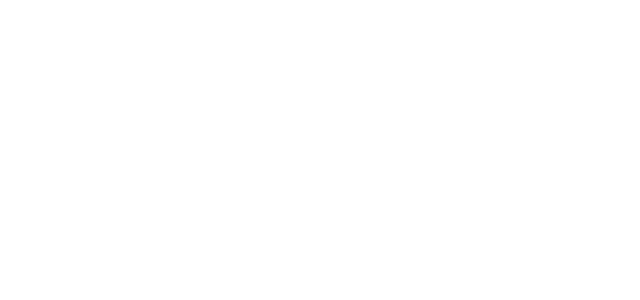
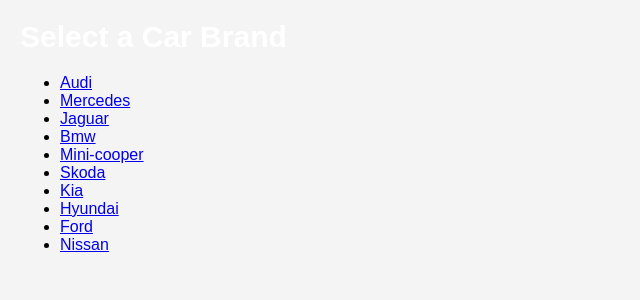
Before and after one commit to VedhaShree2405/react.ts-vehicle-management, a React app: page /brands in a window 1280 px wide. Before the commit this address had no page. Shown: the top 300 px of the page, without its empty margins (0-640 px from the left). Built offline with nearby package versions, Linux system fonts and the light colour scheme.

Commit message:
add vehicles for brand and styling it

```diff
--- a/src/App.js
+++ b/src/App.js
@@ -3,6 +3,7 @@
 import { BrowserRouter as Router, Routes, Route } from 'react-router-dom';
 import { LoginForm } from './components/LoginForm';
 import { Home } from './components/Home';
+import {Brands} from './components/Brands';
 
 function App() {
     return (
@@ -10,6 +11,7 @@
             <Routes>
                 <Route path="/" element={<LoginForm />} />
                 <Route path="/home" element={<Home />} />
+                <Route path="brands/*" element={<Brands />} />
             </Routes>
         </Router>
     );
--- /dev/null
+++ b/src/components/Brands.css
@@ -0,0 +1,58 @@
+body {
+  margin: 0;
+  font-family: Arial, sans-serif;
+  background-color: #f4f4f4;
+}
+
+.container {
+  padding: 20px;
+}
+
+.car-list {
+  display: flex;
+  flex-direction: column;
+  align-items: center;
+  max-height: 100vh;
+  overflow-y: auto;
+}
+
+.car-list ul {
+  list-style: none;
+  padding: 0;
+  margin: 0;
+  width: 100%;
+}
+
+.car-list li {
+  display: flex;
+  align-items: center;
+  background: #fff;
+  border: 1px solid #ddd;
+  border-radius: 8px;
+  box-shadow: 0 4px 8px rgba(0, 0, 0, 0.1);
+  margin-bottom: 20px;
+}
+
+.car-list img {
+  width: 300px;
+  height: auto;
+  object-fit: cover;
+}
+
+.car-list .car-info {
+  padding: 20px;
+  display: flex;
+  flex-direction: column;
+  justify-content: center;
+}
+
+.car-list .car-info button {
+  margin-top: 10px;
+  padding: 10px 20px;
+  background-color: #007bff;
+  color: #fff;
+}
+
+.car-list .car-info div button {
+  margin-right: 10px;
+}
--- a/src/components/Brands.jsx
+++ b/src/components/Brands.jsx
@@ -0,0 +1,263 @@
+import React from "react";
+import { Route, Routes, Link, useParams } from "react-router-dom";
+import "./Brands.css";
+
+const carData = {
+  audi: [
+    {
+      model: "Audi Q3",
+      price: "₹ 44.25 - 54.65 Lakh",
+      image:
+        "https://images.carandbike.com/car-images/colors/audi/a3/audi-a3-misano-red-pearl-effect.png?v=1",
+      description:
+        "A compact executive car that combines style and performance.",
+    },
+    {
+      model: "Audi A4",
+      price: "₹ 46.02 - 54.58 Lakh",
+      image:
+        "https://imgd.aeplcdn.com/664x374/n/cw/ec/51909/a4-exterior-right-front-three-quarter-2.jpeg?q=80",
+      description:
+        "A luxury sedan with advanced features and a comfortable ride.",
+    },
+    {
+      model: "Audi A6",
+      price: "₹ 64.39 - 70.76 Lakh",
+      image:
+        "https://cdn.motor1.com/images/mgl/9mZ4Nv/s1/2023-audi-a6-sedan-unofficial-renderings.webp",
+      description:
+        "A full-size SUV offering premium features and spacious interior.",
+    },
+  ],
+  mercedes: [
+    {
+      model: "Mercedes-Benz C-Class",
+      image: "",
+      description:
+        "A stylish compact executive car with high-quality materials.",
+    },
+    {
+      model: "Mercedes-Benz E-Class",
+      image: "",
+      description: "An elegant executive sedan with cutting-edge technology.",
+    },
+    {
+      model: "Mercedes-Benz GLE",
+      image: "",
+      description: "A luxury SUV with a smooth ride and powerful performance.",
+    },
+  ],
+  jaguar: [
+    {
+      model: "Jaguar XE",
+      image: "",
+      description: "A sporty sedan with dynamic handling and premium features.",
+    },
+    {
+      model: "Jaguar F-Pace",
+      image: "",
+      description: "A sleek SUV offering a blend of performance and luxury.",
+    },
+    {
+      model: "Jaguar XF",
+      image: "",
+      description:
+        "A refined executive sedan with a comfortable interior and stylish design.",
+    },
+  ],
+  bmw: [
+    {
+      model: "BMW 3 Series",
+      image: "",
+      description: "A compact executive car known for its driving dynamics.",
+    },
+    {
+      model: "BMW 5 Series",
+      image: "",
+      description:
+        "A mid-size luxury sedan with advanced technology and comfort.",
+    },
+    {
+      model: "BMW X5",
+      image: "",
+      description: "A premium SUV offering a blend of performance and luxury.",
+    },
+  ],
+  "mini-cooper": [
+    {
+      model: "Mini Cooper S",
+      image: "",
+      description: "A fun-to-drive compact car with a distinctive style.",
+    },
+    {
+      model: "Mini Cooper Countryman",
+      image: "",
+      description: "A larger Mini with SUV-like features and more space.",
+    },
+    {
+      model: "Mini Cooper Convertible",
+      image: "",
+      description:
+        "A stylish convertible that offers open-top driving pleasure.",
+    },
+  ],
+  skoda: [
+    {
+      model: "Skoda Octavia",
+      image: "",
+      description:
+        "A practical sedan with a spacious interior and efficient performance.",
+    },
+    {
+      model: "Skoda Superb",
+      image: "",
+      description: "A large sedan offering luxury features and ample space.",
+    },
+    {
+      model: "Skoda Kodiaq",
+      image: "",
+      description:
+        "A versatile SUV with a roomy interior and modern technology.",
+    },
+  ],
+  kia: [
+    {
+      model: "Kia Seltos",
+      image: "",
+      description: "A compact SUV with a bold design and advanced features.",
+    },
+    {
+      model: "Kia Carnival",
+      image: "",
+      description: "A spacious minivan perfect for family adventures.",
+    },
+    {
+      model: "Kia Sportage",
+      image: "",
+      description:
+        "A compact SUV offering a comfortable ride and modern amenities.",
+    },
+  ],
+  hyundai: [
+    {
+      model: "Hyundai Elantra",
+      image: "",
+      description:
+        "A compact sedan with a sleek design and efficient performance.",
+    },
+    {
+      model: "Hyundai Tucson",
+      image: "",
+      description:
+        "A stylish SUV with a comfortable interior and advanced safety features.",
+    },
+    {
+      model: "Hyundai Creta",
+      image: "",
+      description: "A compact SUV with a spacious cabin and modern technology.",
+    },
+  ],
+  ford: [
+    {
+      model: "Ford EcoSport",
+      image: "",
+      description:
+        "A compact SUV with rugged styling and versatile capabilities.",
+    },
+    {
+      model: "Ford Endeavour",
+      image: "",
+      description:
+        "A full-size SUV offering robust performance and off-road capabilities.",
+    },
+    {
+      model: "Ford Figo",
+      image: "",
+      description:
+        "A practical hatchback with a sporty design and efficient performance.",
+    },
+  ],
+  nissan: [
+    {
+      model: "Nissan Altima",
+      image: "",
+      description:
+        "A mid-size sedan with a comfortable ride and advanced features.",
+    },
+    {
+      model: "Nissan Rogue",
+      image: "",
+      description:
+        "A compact SUV with a spacious interior and user-friendly technology.",
+    },
+    {
+      model: "Nissan Sentra",
+      image: "",
+      description:
+        "A compact sedan with a stylish design and efficient performance.",
+    },
+  ],
+};
+
+const CarList = ({ brand }) => {
+  const cars = carData[brand] || [];
+  return (
+    <div className="car-list">
+      <ul>
+        {cars.map((car, index) => (
+          <li key={index}>
+            {car.image && <img src={car.image} alt={car.model} />}
+            <div className="car-info">
+              <div className="info-content">
+                <h3>{car.model}</h3>
+                <p>{car.price}</p>
+                <p>{car.description}</p>
+              </div>
+              <button>CHECK ON ROAD PRICE</button>
+              <div>
+                <button>Reviews</button>
+                <button>Images</button>
+                <button>Mileage</button>
+              </div>
+            </div>
+          </li>
+        ))}
+      </ul>
+    </div>
+  );
+};
+
+const BrandList = () => {
+  return (
+    <div className="container">
+      <h1>Select a Car Brand</h1>
+      <ul>
+        {Object.keys(carData).map((brand) => (
+          <li key={brand}>
+            <Link to={`/brands/${brand}`}>
+              {brand.charAt(0).toUpperCase() + brand.slice(1)}
+            </Link>
+          </li>
+        ))}
+      </ul>
+    </div>
+  );
+};
+
+const BrandPage = () => {
+  const { brand } = useParams();
+  return (
+    <div className="container">
+      <CarList brand={brand} />
+    </div>
+  );
+};
+
+export const Brands = () => {
+  return (
+    <Routes>
+      <Route path="/" element={<BrandList />} />
+      <Route path=":brand" element={<BrandPage />} />
+    </Routes>
+  );
+};
--- a/src/components/Home.css
+++ b/src/components/Home.css
@@ -93,7 +93,7 @@
 .brand-list {
   list-style: none;
   display: flex;
-  margin: 10px;
+  margin:auto;
   gap: 10px;
   flex-wrap: wrap;
 }
```
